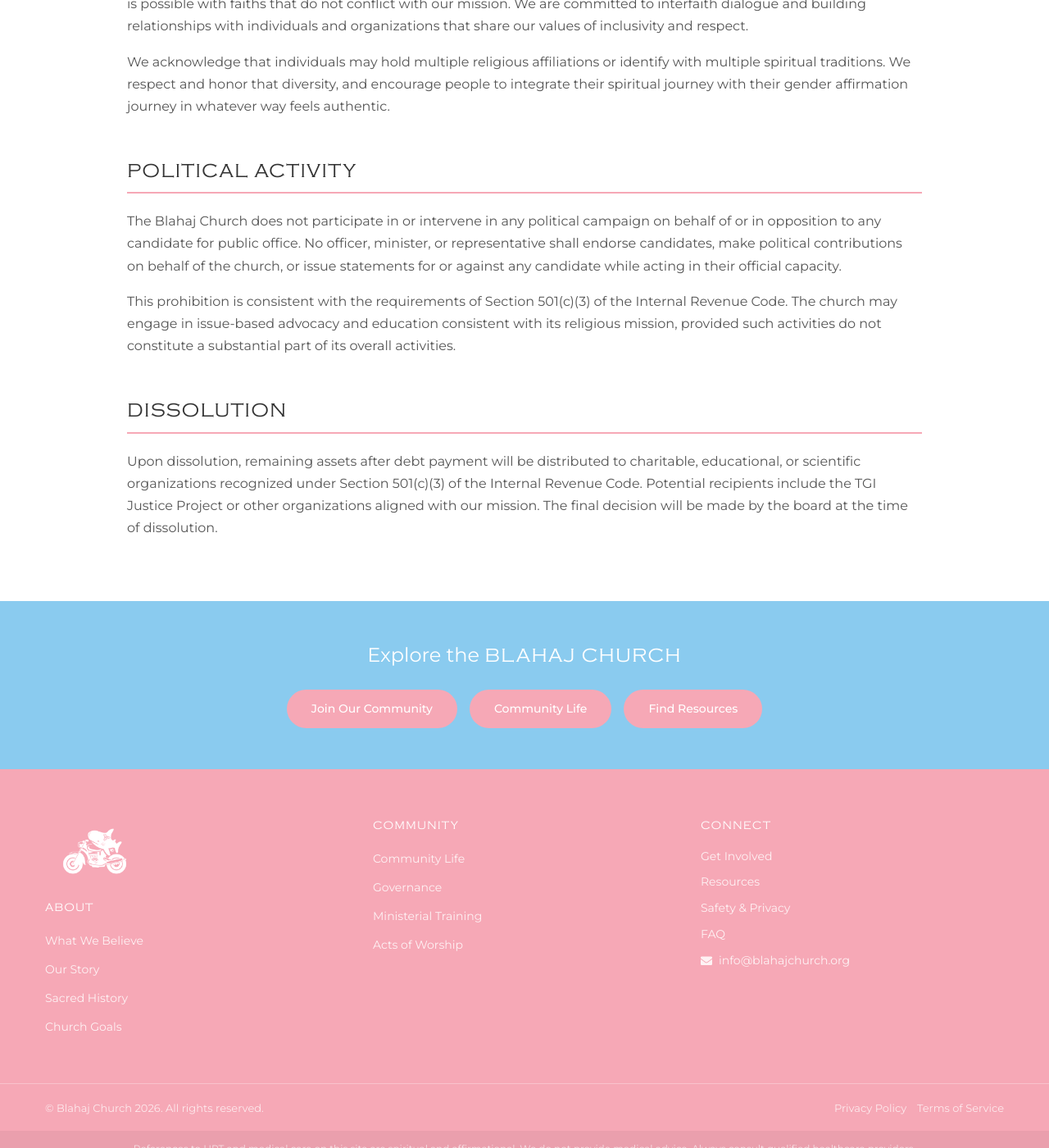
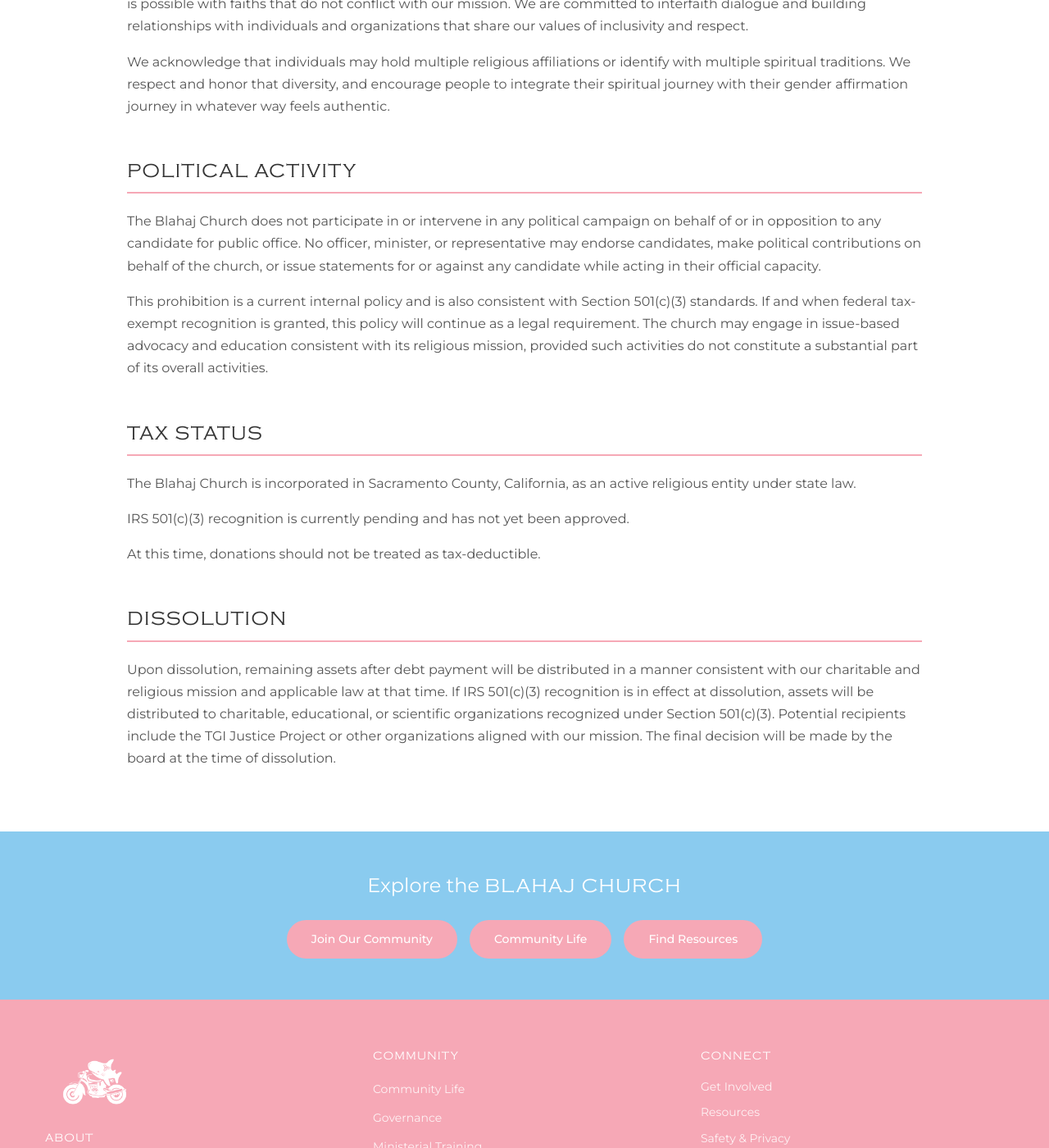
Before and after one commit to holdenk/blahaj-church, a Jekyll site: the page built from governance.html, in a window 1280 px wide and 1400 px high, scrolled down 3519 px. Shown: the whole window at 82% size. Built offline with Jekyll 4.4.1, drawn with Linux system fonts in a browser that asks for light colours.

Commit message:
Clarify tax status and deductibility statements

```diff
--- a/_data/faq.yml
+++ b/_data/faq.yml
@@ -12,6 +12,12 @@
     We are not yet a legally incorporated religious organization, but we are working toward that goal.
     Regardless of legal status, we are a real community of people who gather regularly for worship,
     mutual support, and spiritual practice.
+
+- question: Are donations tax-deductible?
+  category: General
+  answer: >
+    We are incorporated in California and our IRS 501(c)(3) application is pending.
+    Donations are not currently tax-deductible.
 
 - question: What is a Blahaj?
   category: General
--- a/get-involved.html
+++ b/get-involved.html
@@ -228,6 +228,8 @@
   </div>
 </div>
 
+<p><strong>Tax status:</strong> The Blahaj Church is incorporated in California, our IRS 501(c)(3) recognition is pending, and donations are not currently tax-deductible.</p>
+
 <!-- Training Reimbursement -->
 <h2>Training Reimbursement</h2>
 
--- a/governance.html
+++ b/governance.html
@@ -108,10 +108,18 @@
 
 <h2>Political Activity</h2>
 
-<p>The Blahaj Church does not participate in or intervene in any political campaign on behalf of or in opposition to any candidate for public office. No officer, minister, or representative shall endorse candidates, make political contributions on behalf of the church, or issue statements for or against any candidate while acting in their official capacity.</p>
+<p>The Blahaj Church does not participate in or intervene in any political campaign on behalf of or in opposition to any candidate for public office. No officer, minister, or representative may endorse candidates, make political contributions on behalf of the church, or issue statements for or against any candidate while acting in their official capacity.</p>
 
-<p>This prohibition is consistent with the requirements of Section 501(c)(3) of the Internal Revenue Code. The church may engage in issue-based advocacy and education consistent with its religious mission, provided such activities do not constitute a substantial part of its overall activities.</p>
+<p>This prohibition is a current internal policy and is also consistent with Section 501(c)(3) standards. If and when federal tax-exempt recognition is granted, this policy will continue as a legal requirement. The church may engage in issue-based advocacy and education consistent with its religious mission, provided such activities do not constitute a substantial part of its overall activities.</p>
+
+<h2>Tax Status</h2>
+
+<p>The Blahaj Church is incorporated in Sacramento County, California, as an active religious entity under state law.</p>
+
+<p>IRS 501(c)(3) recognition is currently pending and has not yet been approved.</p>
+
+<p>At this time, donations should not be treated as tax-deductible.</p>
 
 <h2>Dissolution</h2>
 
-<p>Upon dissolution, remaining assets after debt payment will be distributed to charitable, educational, or scientific organizations recognized under Section 501(c)(3) of the Internal Revenue Code. Potential recipients include the TGI Justice Project or other organizations aligned with our mission. The final decision will be made by the board at the time of dissolution.</p>
+<p>Upon dissolution, remaining assets after debt payment will be distributed in a manner consistent with our charitable and religious mission and applicable law at that time. If IRS 501(c)(3) recognition is in effect at dissolution, assets will be distributed to charitable, educational, or scientific organizations recognized under Section 501(c)(3). Potential recipients include the TGI Justice Project or other organizations aligned with our mission. The final decision will be made by the board at the time of dissolution.</p>
```
